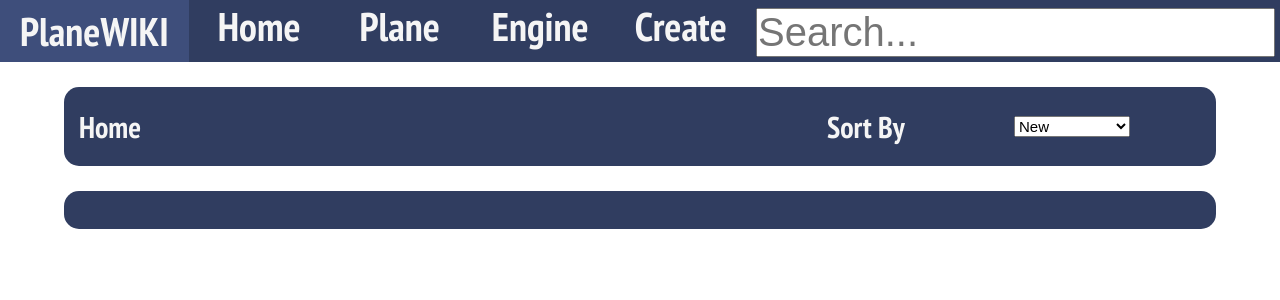
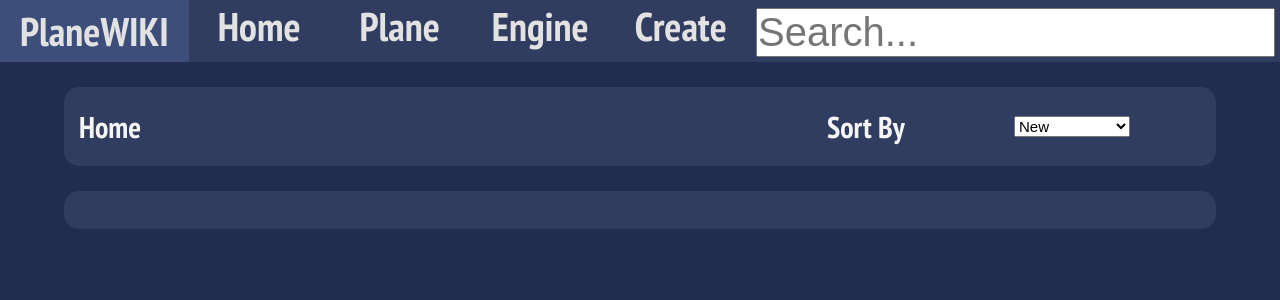
Before and after one commit to Burnside21140/PlaneWIKI, a Flask app: page / in a window 1280 px wide. Shown: the top 300 px of the page. Run offline with Flask 3, Linux system fonts and the light colour scheme; data that the repository does not hold is empty.

Commit message:
StyleAndTestData

```diff
--- a/static/style/css/style.css
+++ b/static/style/css/style.css
@@ -8,16 +8,26 @@ body {
 }
 
 a {
-    color: inherit;
     text-decoration: inherit;
+    color: #e2e2e2;
 }
 
 p {
     text-wrap: pretty;
+    color: #e2e2e2;
+}
+
+h1 {
+    color: #e2e2e2;
 }
 
 body {
     font-family: "PT Sans Narrow", sans-serif;
+    background-color: #212d50;
+}
+
+label {
+    color: #e2e2e2;
 }
 
 .four-o-four {
@@ -42,7 +52,7 @@ nav {
     font-size: 120%;
     font-weight: bold;
     background-color: #303D60;
-    color: white;
+    color: #e2e2e2;
 }
 
 nav ul {
@@ -79,7 +89,7 @@ nav ul a {
 
 .nav-bar-item {
     margin: 0px;
-    color: whitesmoke;
+    color: #e2e2e2;
     text-decoration: none;
     align-items: center;
 }
@@ -98,7 +108,7 @@ nav ul a {
     display: block;
     padding: 5px;
     text-decoration: none;
-    color: black;
+    color: #e2e2e2;
 }
 
 .search-results a:hover {
```
Also changed, not shown: 1 other file.
